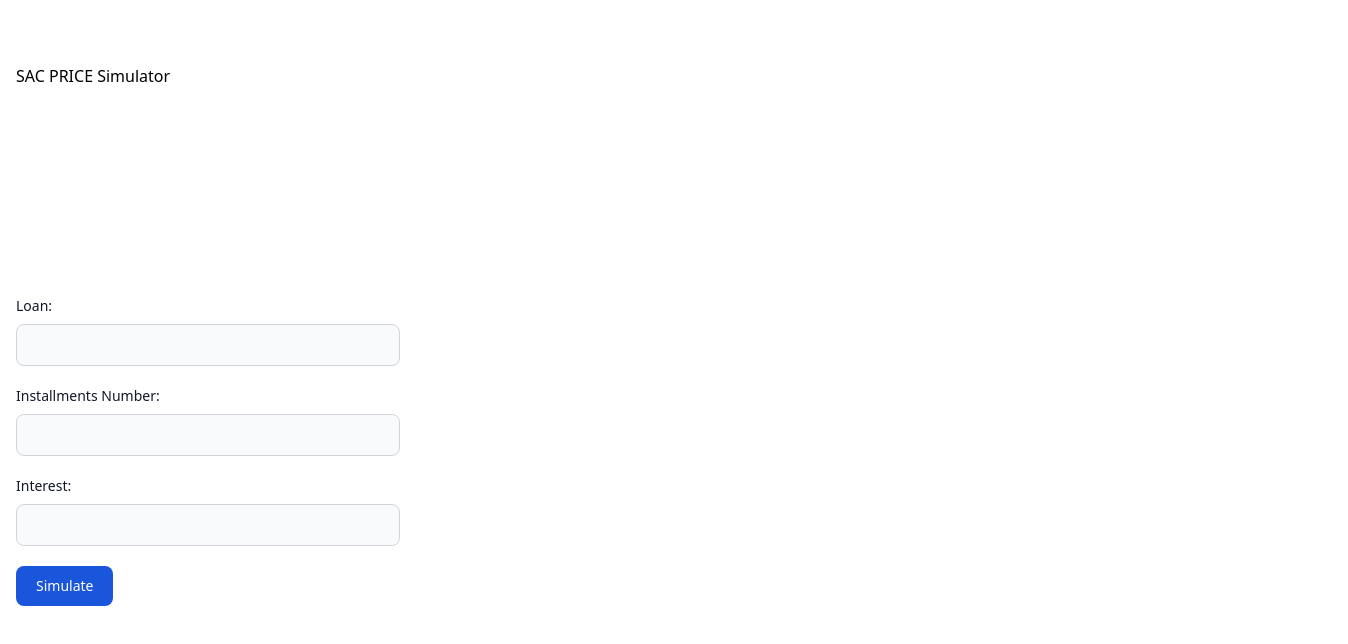
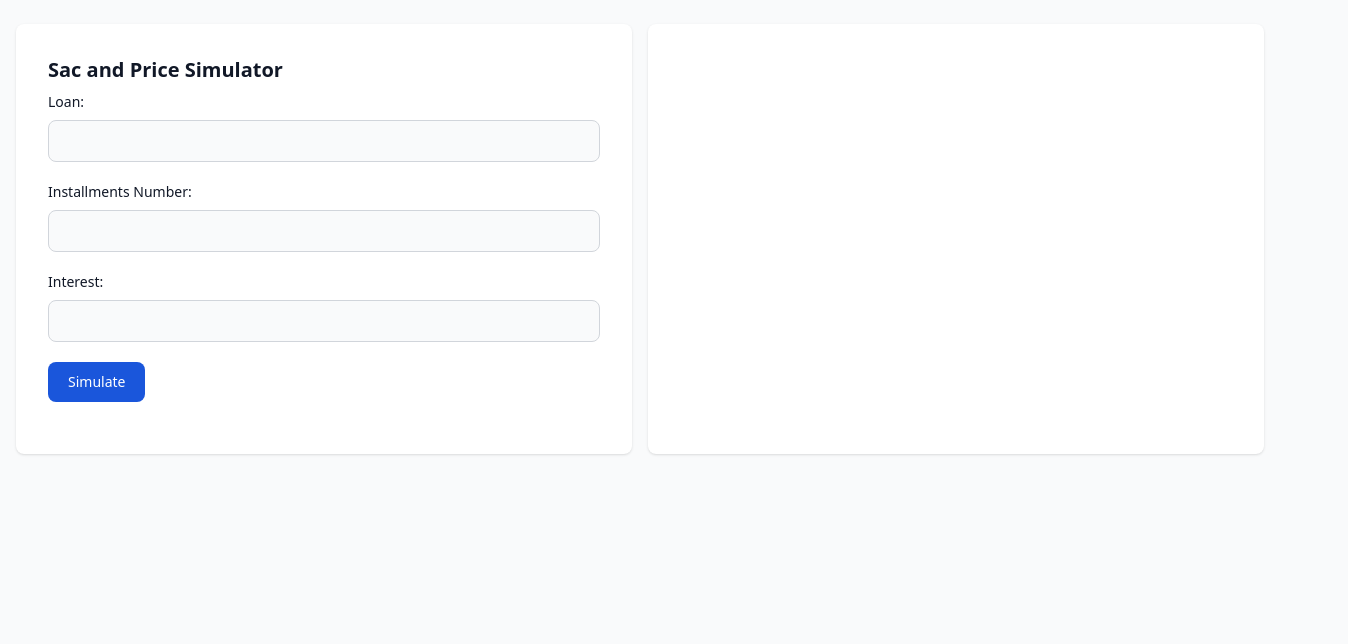
Before and after one commit to lucassavioli/django-vue-financing, a Vue app in the folder frontend/: page / in a window 1280 px wide. Shown: the top 644 px of the page, 1348 px wide, since content can reach past the window. Built offline with nearby package versions, Linux system fonts and the light colour scheme.

Commit message:
Added new UI structure

```diff
--- a/frontend/index.html
+++ b/frontend/index.html
@@ -1,13 +1,16 @@
 <!DOCTYPE html>
 <html lang="en">
+
 <head>
   <meta charset="UTF-8">
   <link rel="icon" href="/favicon.ico">
   <meta name="viewport" content="width=device-width, initial-scale=1.0">
   <title>Vite App</title>
 </head>
-  <body>
+
+<body class="bg-gray-50">
   <div id="app"></div>
   <script type="module" src="/src/main.js"></script>
 </body>
+
 </html>
--- a/frontend/src/App.vue
+++ b/frontend/src/App.vue
@@ -1,8 +1,11 @@
 <template>
-  <div class="grid max-w-screen-xl px-4 py-8 mx-auto lg:gap-8 xl:gap-0 lg:py-16 lg:grid-cols-12">
-    <div class="lg:col-span-6">
-      <h1>SAC PRICE Simulator</h1>
-      <form @submit.prevent="submitForm" class="max-w-sm mt-52">
+  <div class="pt-6 px-4">
+    <div class="w-full grid grid-cols-1 xl:grid-cols-2 2xl:grid-cols-3 gap-4">
+      <div class="bg-white shadow rounded-lg p-4 sm:p-6 xl:p-8">
+        <div class="text-xl font-bold text-gray-900 mb-2">
+          <h3 class="text-xl font-bold text-gray-900 mb-2">Sac and Price Simulator</h3>
+        </div>
+        <form @submit.prevent="submitForm" class="max-w-xl">
           <div class="mb-5">
             <label for="loan" class="block mb-2 text-sm font-medium text-gray-900 dark:text-white">Loan:</label>
             <input type="number" id="loan" v-model="loan"
@@ -28,12 +31,14 @@
           </div>
         </form>
       </div>
-    <div class="lg:mt-52 lg:col-span-6 lg:flex">
+      <div class="bg-white shadow rounded-lg p-4 sm:p-6 xl:p-8  2xl:col-span-2">
         <canvas id="amortizationChart"></canvas>
       </div>
-    <div v-if="data" class="lg:col-span-12 flex gap-24 mt-16">
-      <div>
-        <h1>Sac Table</h1>
+      <div v-if="data" class="mt-4 w-full flex gap-10 grid-cols-2 md:grid-cols-2 xl:grid-cols-2 2xl:grid-cols-2">
+        <div class="bg-white shadow rounded-lg p-4 sm:p-6 xl:p-8">
+          <div class="text-xl font-bold text-gray-900 mb-2">
+            <h3 class="text-xl font-bold text-gray-900 mb-2">SAC Table</h3>
+          </div>
           <table class="w-full text-sm text-left rtl:text-right text-gray-500 dark:text-gray-400">
             <thead class="text-xs text-gray-700 uppercase bg-gray-50 dark:bg-gray-700 dark:text-gray-400">
               <tr>
@@ -56,8 +61,10 @@
             </tbody>
           </table>
         </div>
-      <div>
-        <h1>Price Table</h1>
+        <div class="bg-white shadow rounded-lg p-4 sm:p-6 xl:p-8">
+          <div class="text-xl font-bold text-gray-900 mb-2">
+            <h3 class="text-xl font-bold text-gray-900 mb-2">Price Table</h3>
+          </div>
           <table class="w-full text-sm text-left rtl:text-right text-gray-500 dark:text-gray-400">
             <thead class="text-xs text-gray-700 uppercase bg-gray-50 dark:bg-gray-700 dark:text-gray-400">
               <tr>
@@ -79,6 +86,7 @@
               </tr>
             </tbody>
           </table>
+        </div>
       </div>
     </div>
   </div>
```
Lines whose indentation alone changed are shown as unchanged.
